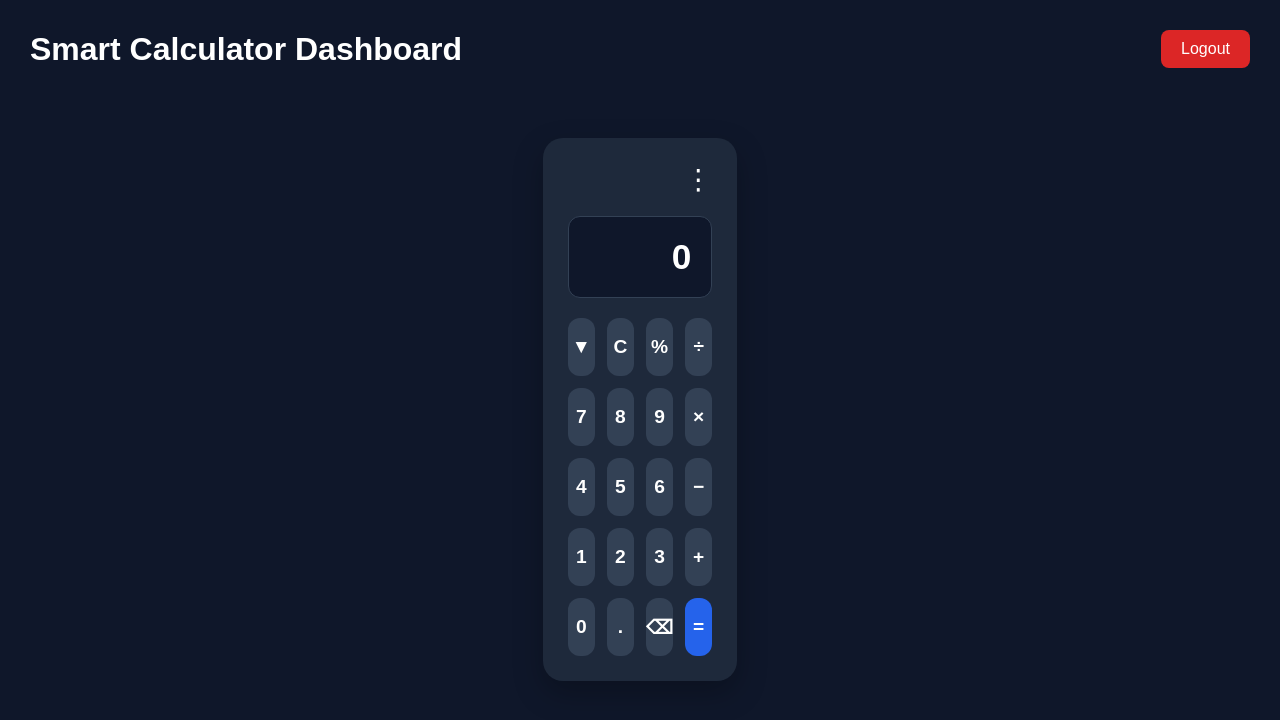
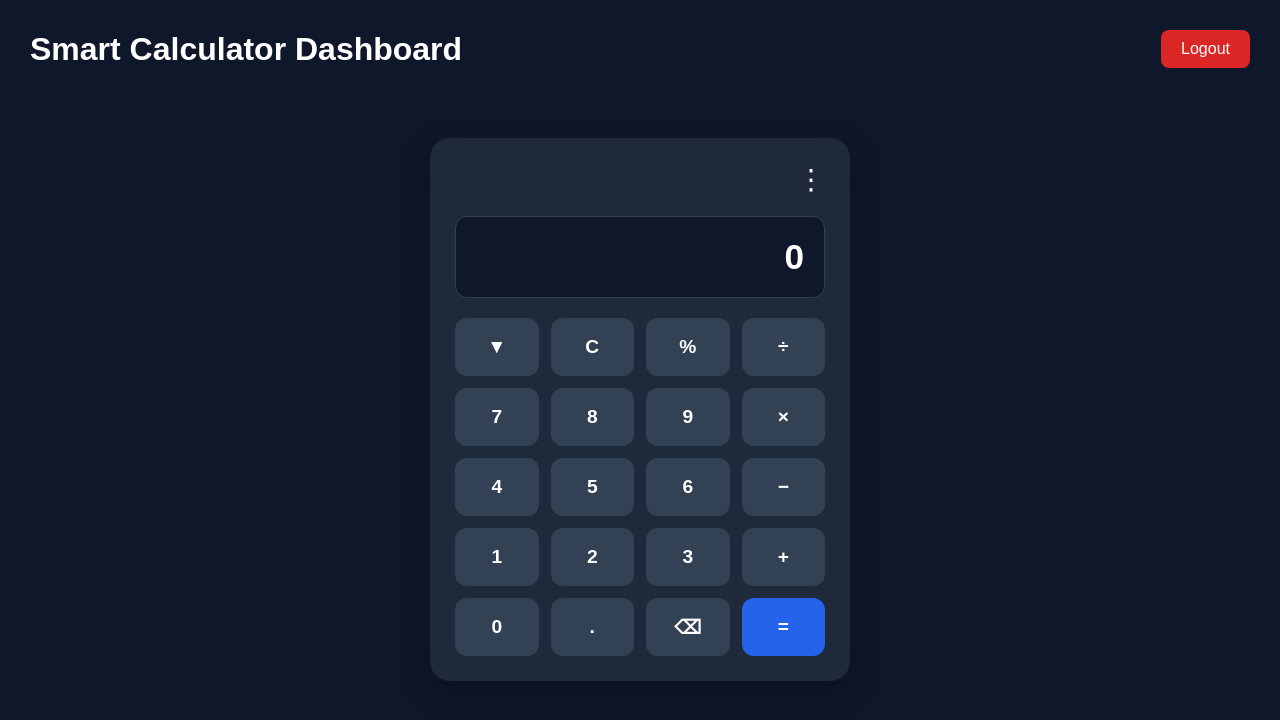
Before and after one commit to Vedashree0077/smart-calculator-frontend, a React (Vite) app: page /dashboard in a window 1280 px wide. Shown: the top 720 px of the page. Built offline with nearby package versions, Linux system fonts and the light colour scheme.

Commit message:
Fix mobile responsive calculator width

```diff
--- a/src/styles/calculator.css
+++ b/src/styles/calculator.css
@@ -1,13 +1,11 @@
 .calculator-container {
-  width: 100%;
-  max-width: 420px;
+  width: 420px;
+  max-width: 100%;
   background: #1e293b;
   border-radius: 20px;
   padding: 25px;
   box-shadow: 0 12px 30px rgba(0, 0, 0, 0.25);
   color: white;
-  margin: 0 auto;
-  box-sizing: border-box;
 }
 
 .calculator-container h1 {
@@ -30,7 +28,6 @@
   word-break: break-all;
   margin-bottom: 20px;
   border: 1px solid #334155;
-  box-sizing: border-box;
 }
 
 .display::-webkit-scrollbar {
@@ -80,7 +77,6 @@
 @media (max-width: 768px) {
   .calculator-container {
     width: 100%;
-    max-width: 420px;
     padding: 20px;
   }
 
@@ -98,8 +94,6 @@
 
 @media (max-width: 480px) {
   .calculator-container {
-    width: 100%;
-    max-width: 100%;
     padding: 16px;
     border-radius: 16px;
   }
```
